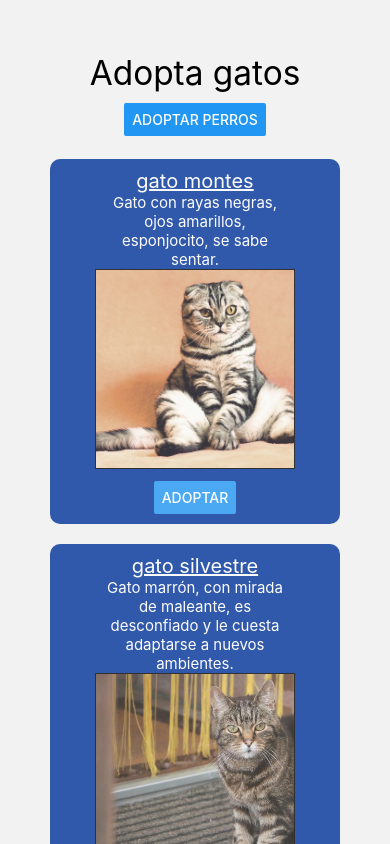
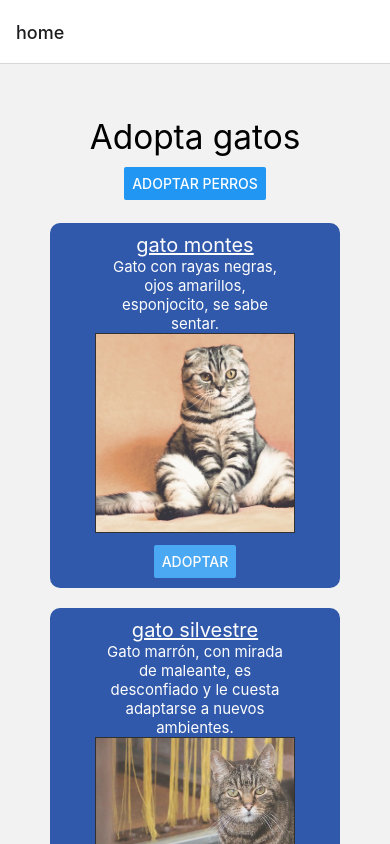
Before and after one commit to Daviid0000/2024-TLP4-React-Native, a React Native app in the folder tienda/: screen / in a window 390 px wide. Built offline with nearby package versions, Linux system fonts and the light colour scheme.

Commit message:
Se ha implementado la posibilidad de identificar las ventanas en las cuales el usuario está posicionado, con un nombre arriba de la pantalla.

```diff
--- a/tienda/App.js
+++ b/tienda/App.js
@@ -10,8 +10,8 @@ export default function App() {
     <>
       <NavigationContainer>
         <Stack.Navigator>
-          <Stack.Screen name='home' options={{headerShown: false}} component={Home}/>
-          <Stack.Screen name='OtraVentana' options={{headerShown: false}} component={OtraVentana}/>
+          <Stack.Screen name='home' component={Home}/>
+          <Stack.Screen name='OtraVentana'  component={OtraVentana}/>
         </Stack.Navigator>
       </NavigationContainer>
     </>
```
